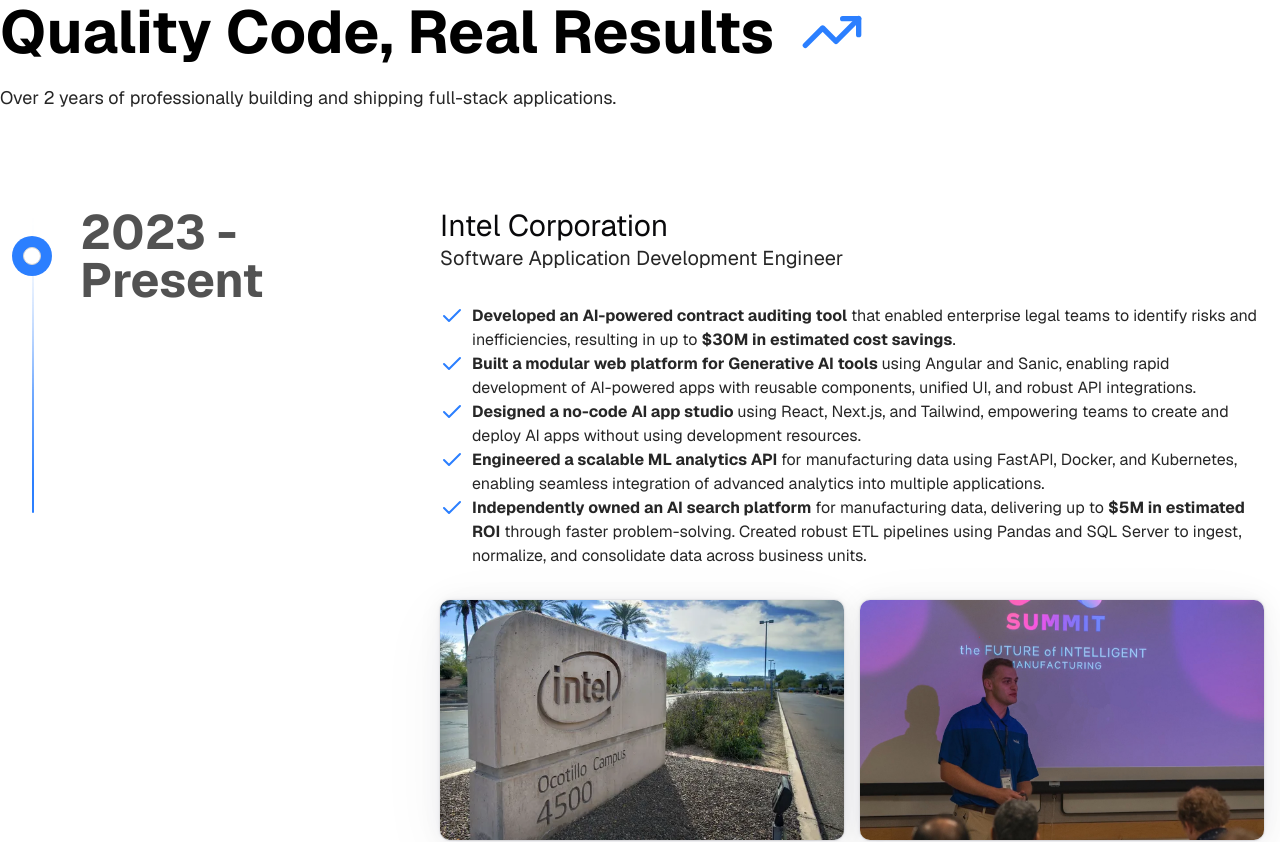
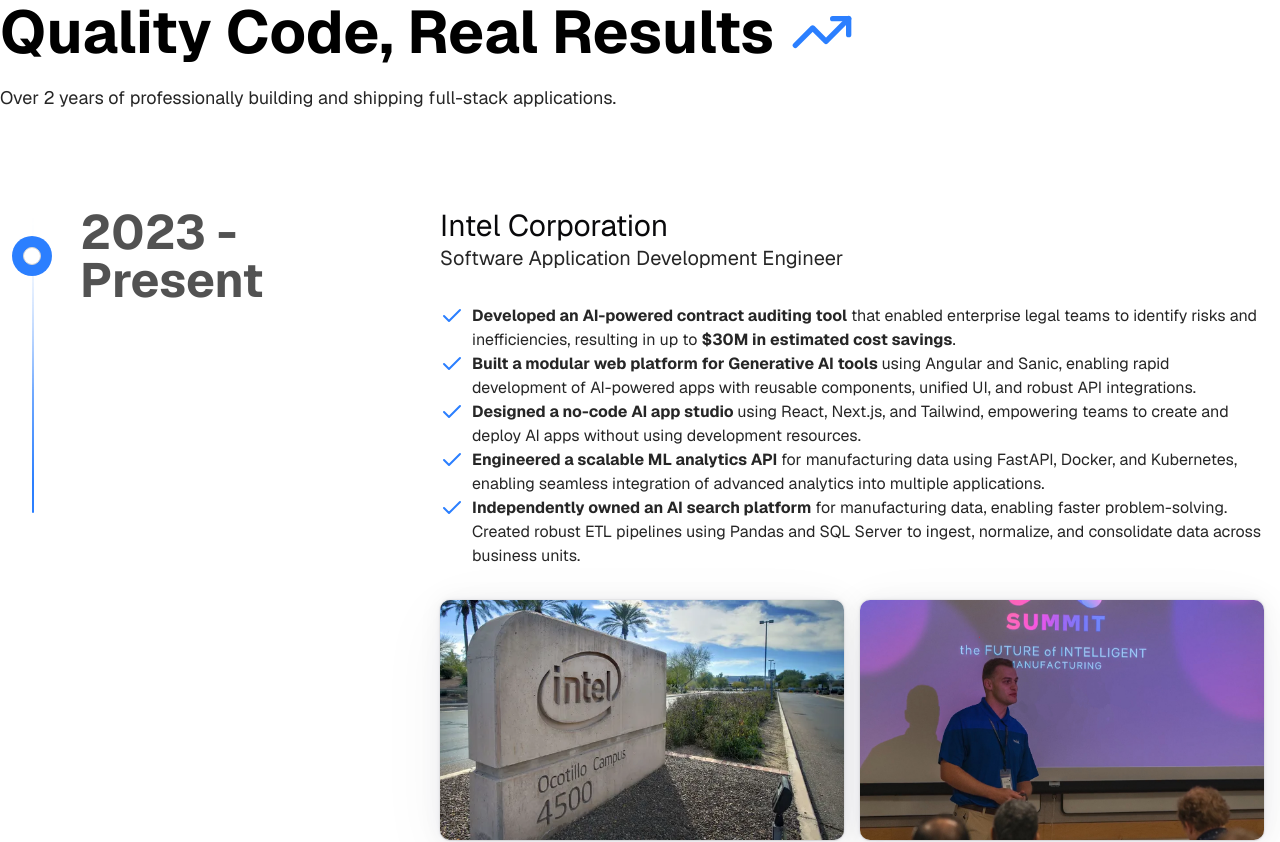
Before and after one commit to eric-waters/eric-waters.github.io, a Next.js app: page /experience in a window 1280 px wide. Shown: the top 842 px of the page. Built offline with nearby package versions, Linux system fonts and the light colour scheme.

Commit message:
minor spacing fixes

```diff
--- a/package.json
+++ b/package.json
@@ -4,10 +4,10 @@
   "private": true,
   "scripts": {
     "dev": "next dev --turbopack",
-    "build": "next build",
+    "build": "next build && echo > out/.nojekyll",
     "start": "next start",
     "lint": "next lint",
-    "deploy": "npm run build && gh-pages -d out"
+    "deploy": "gh-pages -d out --dotfiles"
   },
   "dependencies": {
     "@radix-ui/react-avatar": "^1.1.7",
--- a/src/app/education/page.tsx
+++ b/src/app/education/page.tsx
@@ -266,7 +266,10 @@
       </motion.div>
 
       {[mastersContent, bachelorsContent].map((content, index) => (
-        <div className="grid lg:grid-cols-5 gap-5 lg:gap-20" key={index}>
+        <div
+          className="grid lg:grid-cols-5 gap-5 lg:gap-20 lg:my-16 "
+          key={index}
+        >
           <motion.div
             initial={{
               opacity: 0,
@@ -280,7 +283,7 @@
             transition={{
               duration: 0.6,
             }}
-            className="my-8 lg:col-span-3"
+            className="my-10 lg:my-0 lg:col-span-3"
           >
             {content.textData}
           </motion.div>
@@ -297,7 +300,7 @@
             transition={{
               duration: 0.6,
             }}
-            className="mb-16 lg:col-span-2"
+            className="mb-16 lg:mb-0 lg:col-span-2 px-5 lg:px-0"
           >
             {content.carousel}
           </motion.div>
--- a/src/app/experience/page.tsx
+++ b/src/app/experience/page.tsx
@@ -66,12 +66,16 @@
                 <Check className="text-blue-500" />
               </div>
               <div>
-                <strong>Independently owned an AI search platform</strong> for
+                {/* <strong>Independently owned an AI search platform</strong> for
                 manufacturing data, delivering up to{" "}
                 <strong>$5M in estimated ROI</strong> through faster
                 problem-solving. Created robust ETL pipelines using Pandas and
                 SQL Server to ingest, normalize, and consolidate data across
-                business units.{" "}
+                business units.{" "} */}
+                <strong>Independently owned an AI search platform</strong> for
+                manufacturing data, enabling faster problem-solving. Created
+                robust ETL pipelines using Pandas and SQL Server to ingest,
+                normalize, and consolidate data across business units.{" "}
               </div>
             </div>
           </div>
--- a/src/app/page.tsx
+++ b/src/app/page.tsx
@@ -13,7 +13,7 @@
         </div>
       </div>
       <div className="bg-[oklch(100%_0_0)] dark:bg-[oklch(17%_0_0)]">
-        <div className="container max-w-[90rem] px-5 md:px-10 lg:px-20 mx-auto py-30">
+        <div className="container max-w-[90rem] px-5 md:px-10 lg:px-20 mx-auto py-20 md:py-30">
           <HeroSection />
         </div>
       </div>
--- a/src/components/ui/timeline.tsx
+++ b/src/components/ui/timeline.tsx
@@ -49,9 +49,12 @@
         }}
       >
         <div className="mx-auto">
-          <h2 className="text-4xl md:text-6xl mb-4 text-black dark:text-white font-bold flex items-center">
-            Quality Code, Real{"\u00A0"}Results{"\u00A0"}
-            <TrendingUp className="text-blue-500 w-16 h-16 ml-3" />
+          <h2 className="text-4xl md:text-6xl mb-4 text-black dark:text-white font-bold flex items-center flex-wrap">
+            <span>Quality Code, Real{"\u00A0"}</span>
+            <span className="inline-flex items-center whitespace-nowrap">
+              Results
+              <TrendingUp className="text-blue-500 w-10 h-10 md:w-16 md:h-16 ml-4" />
+            </span>
           </h2>
           <p className="text-lg text-neutral-800 dark:text-neutral-400 mt-5">
             Over 2 years of professionally building and shipping full-stack
```
